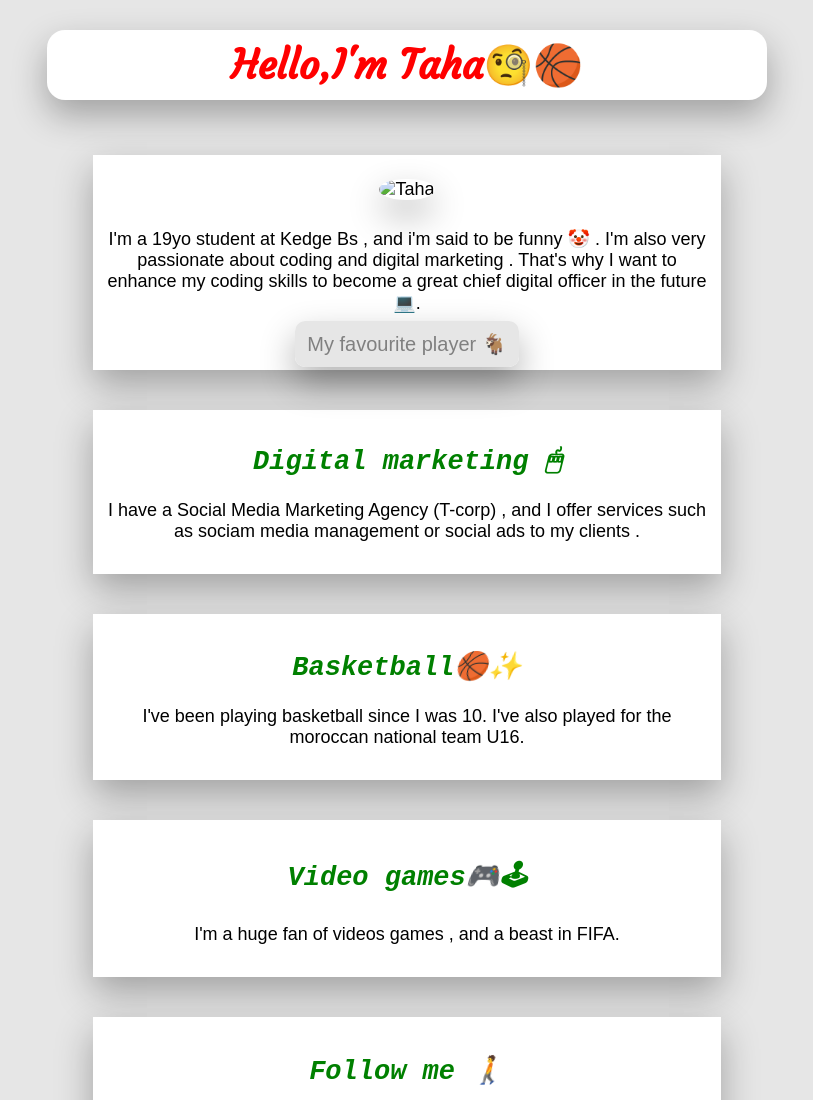
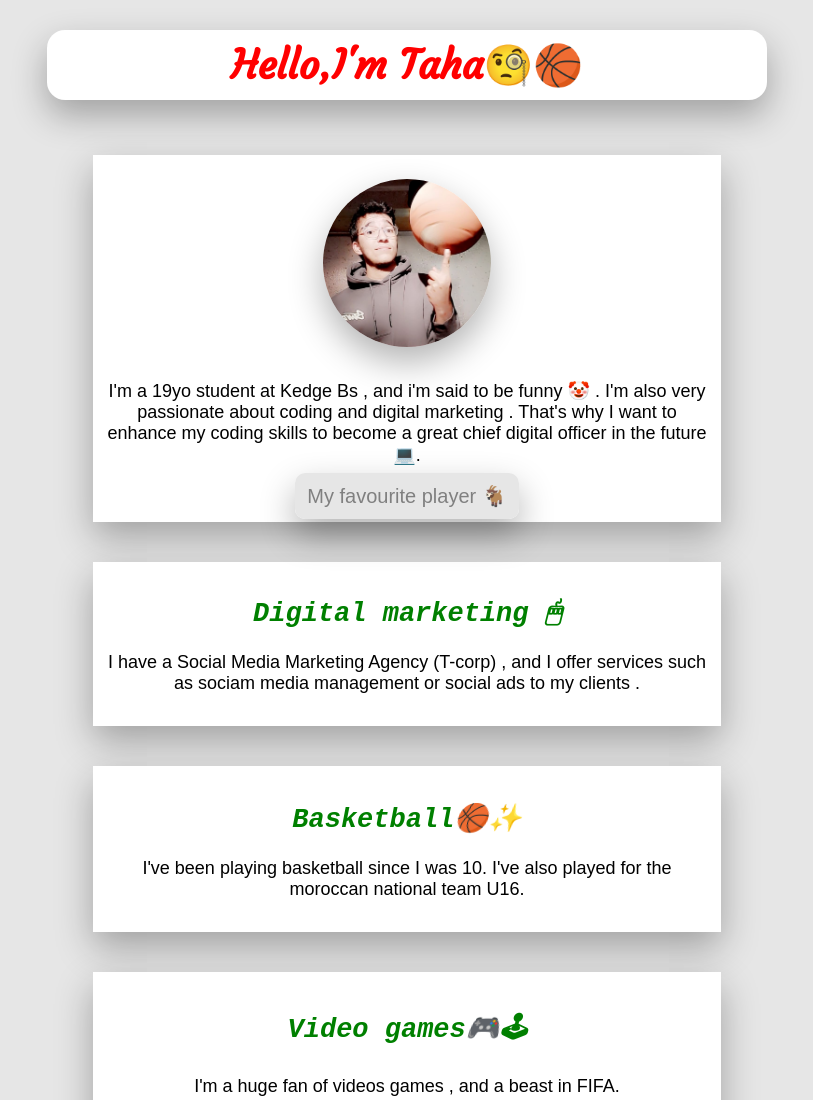
Before and after one commit to Taha-fanjaoui/my-profile, a plain HTML site: page index.html in a window 1280 px wide. Shown: the top 1100 px of the page, without its empty margins (233-1046 px from the left). Drawn offline with Linux system fonts and the light colour scheme.

Commit message:
Update index.html

```diff
--- a/index.html
+++ b/index.html
@@ -15,7 +15,7 @@
 	<h1><center> Hello,I'm Taha🧐🏀</center></h1>
 
 <div>
-	<center><img src="images/profil-picture.jpeg" alt="Taha"></center>
+	<center><img src="images/profile-picture.jpeg" alt="Taha"></center>
 	<p>
 		I'm a 19yo student at Kedge Bs , and i'm said to be funny 🤡 .
 		 I'm also very passionate about coding and digital marketing . That's why I want to enhance my coding skills to become a great chief digital officer in the future💻.
```
